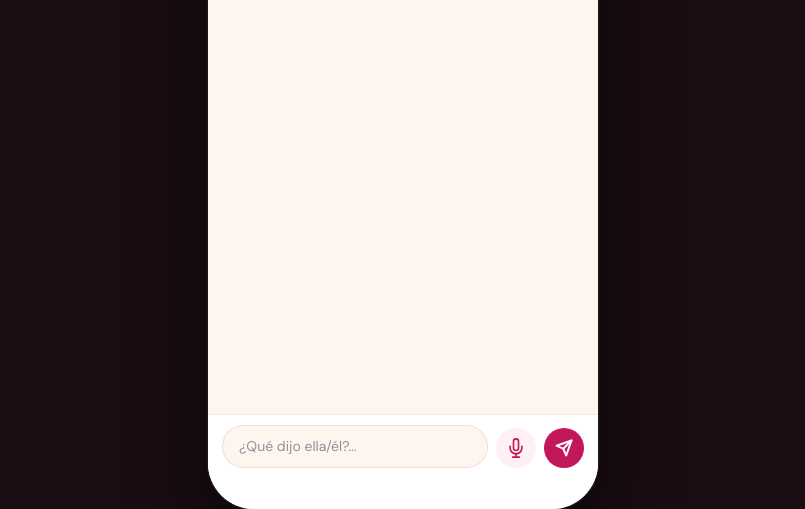
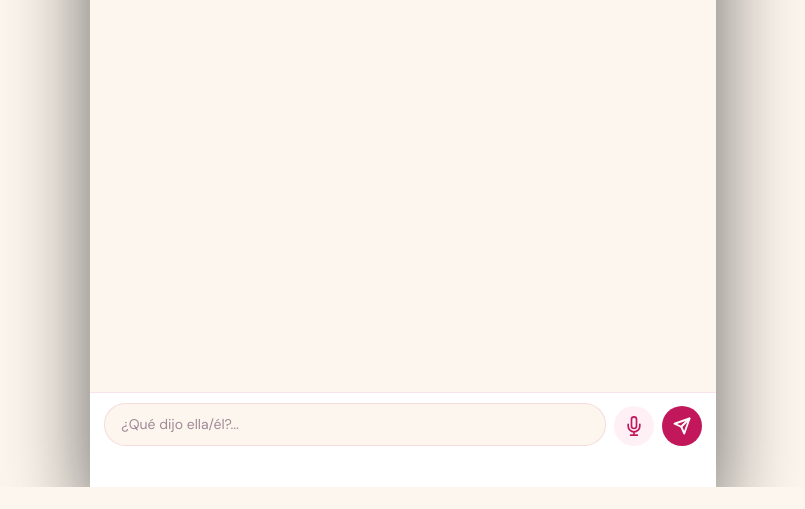
Before and after one commit to alexofizial-debug/-love-assistance, a website: page public/index.html in a window 1280 px wide. Shown: the part 313-822 px from the top of the page, without its empty margins (237-1042 px from the left). After the commit the page ends 800 px from the top, so only its background shows below. Drawn offline with nearby package versions, Linux system fonts and the light colour scheme; a web font is replaced by a local one.

Commit message:
Update style.css

```diff
--- a/public/style.css
+++ b/public/style.css
@@ -17,7 +17,7 @@
 
 html, body {
   height: 100%;
-  background: #1A0D13;
+  background: var(--cream);
   display: flex;
   align-items: center;
   justify-content: center;
@@ -37,9 +37,8 @@ html, body {
   box-shadow: 0 40px 80px rgba(0,0,0,0.6), 0 0 0 1.5px rgba(255,255,255,0.08);
 }
 
-@media (max-width: 768px) {
+@media (max-height: 880px) {
   .phone-shell { height: 100dvh; border-radius: 0; width: 100%; }
-  html, body { background: var(--cream); }
 }
 
 /* ── HEADER ── */
```
